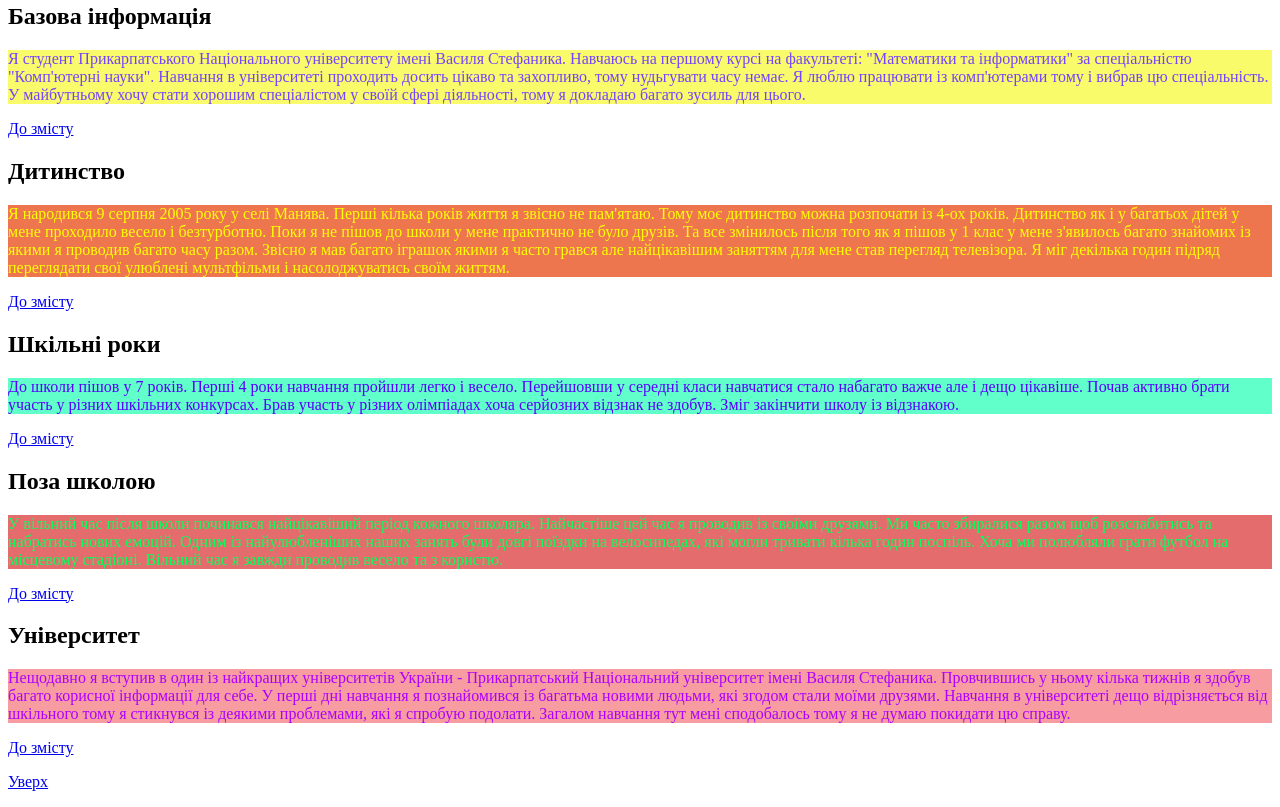
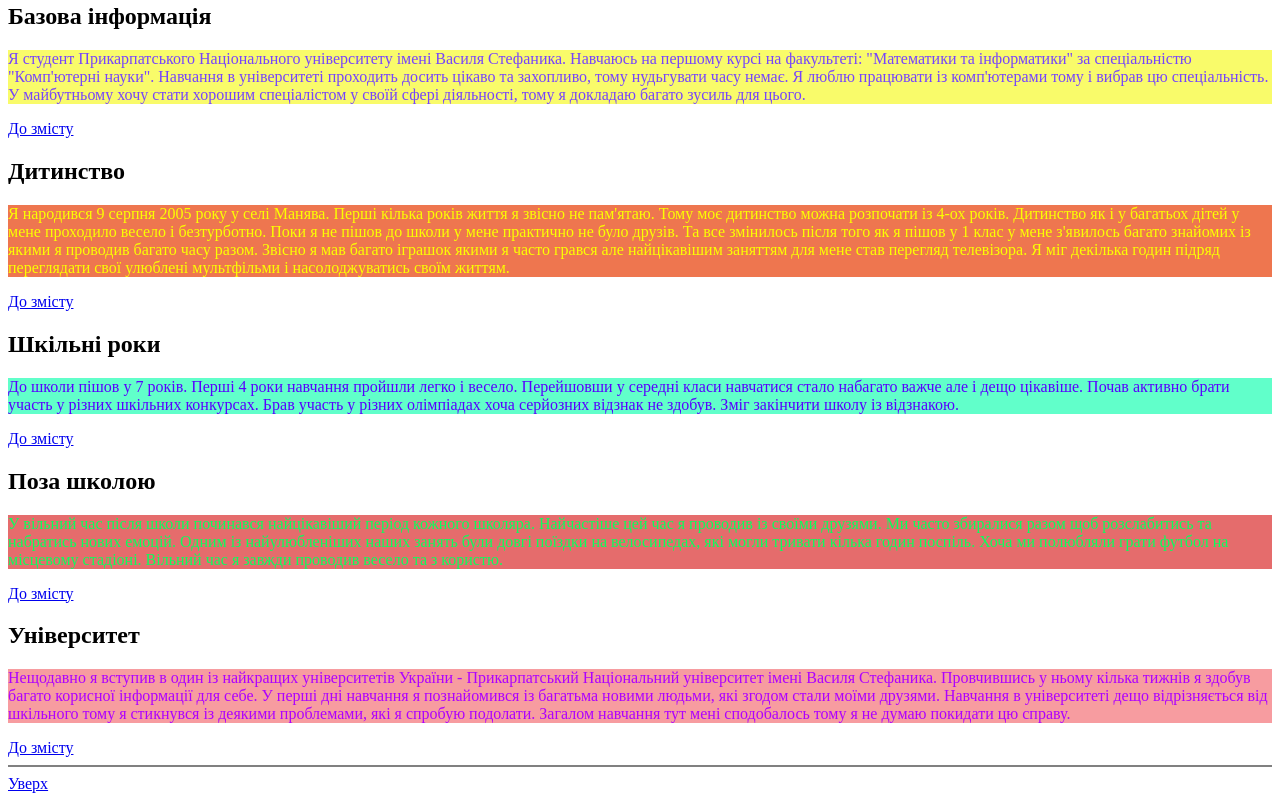
Before and after one commit to VasylParaniuk/Web_Design, a plain HTML site: page Lab_3/biography.html in a window 1280 px wide. Shown: the part 398-1205 px from the top of the page. Drawn offline with Linux system fonts and the light colour scheme.

Commit message:
Update biography.html

```diff
--- a/Lab_3/biography.html
+++ b/Lab_3/biography.html
@@ -58,27 +58,28 @@
         <h2 id = "bazova">Базова інформація</h2>
         <p id = "p1">Я студент Прикарпатського Національного університету імені Василя Стефаника. Навчаюсь на першому курсі на факультеті: "Математики та інформатики" за спеціальністю "Комп'ютерні науки". Навчання в університеті проходить досить цікаво та захопливо, тому нудьгувати часу немає. Я люблю працювати із комп'ютерами тому і вибрав цю спеціальність. У майбутньому хочу стати хорошим спеціалістом у своїй сфері діяльності, тому я докладаю багато зусиль для цього.</p>
       </article>
-    <a href = "#zmist"><p>До змісту</p></a>
+    <a href = "#zmist">До змісту</a>
       <article>
         <h2 id = "child">Дитинство</h2>
         <p id = "p2">Я народився 9 серпня 2005 року у селі Манява. Перші кілька років життя я звісно не пам'ятаю. Тому моє дитинство можна розпочати із  4-ох років. Дитинство як і у багатьох дітей у мене проходило весело і безтурботно. Поки я не пішов до школи у мене практично не було друзів. Та все змінилось  після того як я пішов у 1 клас у мене з'явилось багато знайомих із якими я проводив багато часу разом. Звісно я мав багато іграшок якими я часто грався але найцікавішим заняттям для мене став перегляд телевізора. Я міг декілька годин підряд переглядати свої улюблені мультфільми і насолоджуватись своїм життям.</p>
       </article>
-    <a href = "#zmist"><p>До змісту</p></a>
+    <a href = "#zmist">До змісту</a>
       <article>
         <h2 id = "school">Шкільні роки</h2>
         <p id = "p3">До школи пішов у 7 років. Перші 4 роки навчання пройшли легко і весело. Перейшовши у середні класи навчатися стало набагато важче але і дещо цікавіше. Почав активно брати  участь у різних шкільних конкурсах. Брав участь у різних олімпіадах хоча серйозних відзнак не здобув. Зміг закінчити школу із відзнакою.</p>
       </article>
-    <a href = "#zmist"><p>До змісту</p></a>
+    <a href = "#zmist">До змісту</a>
       <article>
         <h2 id = "aftesch">Поза школою</h2>
         <p id = "p4">У вільний час після школи починався найцікавіший період кожного школяра. Найчастіше цей час я проводив із своїми друзями. Ми часто збиралися разом щоб розслабитись та набратись нових емоцій. Одним із найулюбленіших наших занять були довгі поїздки на велосипедах, які могли тривати кілька годин поспіль. Хоча ми полюбляли грати футбол на місцевому стадіоні. Вільний час я завжди проводив весело та з користю.</p>
       </article>
-    <a href = "#zmist"><p>До змісту</p></a>
+    <a href = "#zmist">До змісту</a>
       <article>
         <h2 id = "univer">Університет</h2>
         <p id = "p5">Нещодавно я вступив в один із найкращих університетів України - Прикарпатський Національний університет імені Василя Стефаника. Провчившись у ньому кілька тижнів я здобув багато корисної інформації для себе. У перші дні навчання я познайомився із багатьма новими людьми, які згодом стали моїми друзями. Навчання в університеті дещо відрізняється від шкільного тому я стикнувся із деякими проблемами, які я спробую подолати. Загалом навчання тут мені сподобалось тому я не думаю покидати цю справу.</p>
       </article>
-    <a href = "#zmist"><p>До змісту</p></a>
-    <a href = "#avtobiographi"><p>Уверх</p></a>
+    <a href = "#zmist">До змісту</a>
+    <hr noshade>
+    <a href = "#avtobiographi">Уверх</a>
   </body>
 </html>
```
